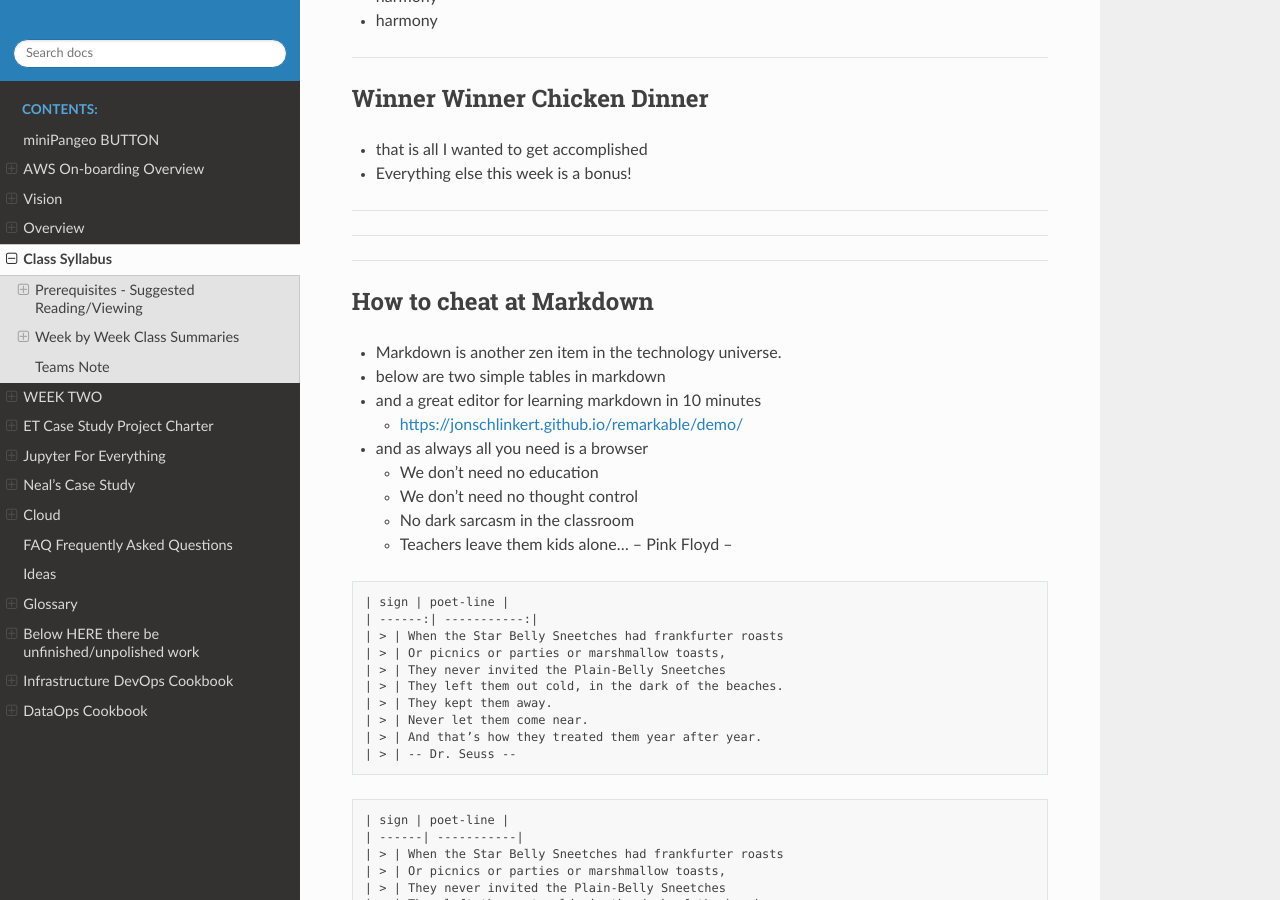
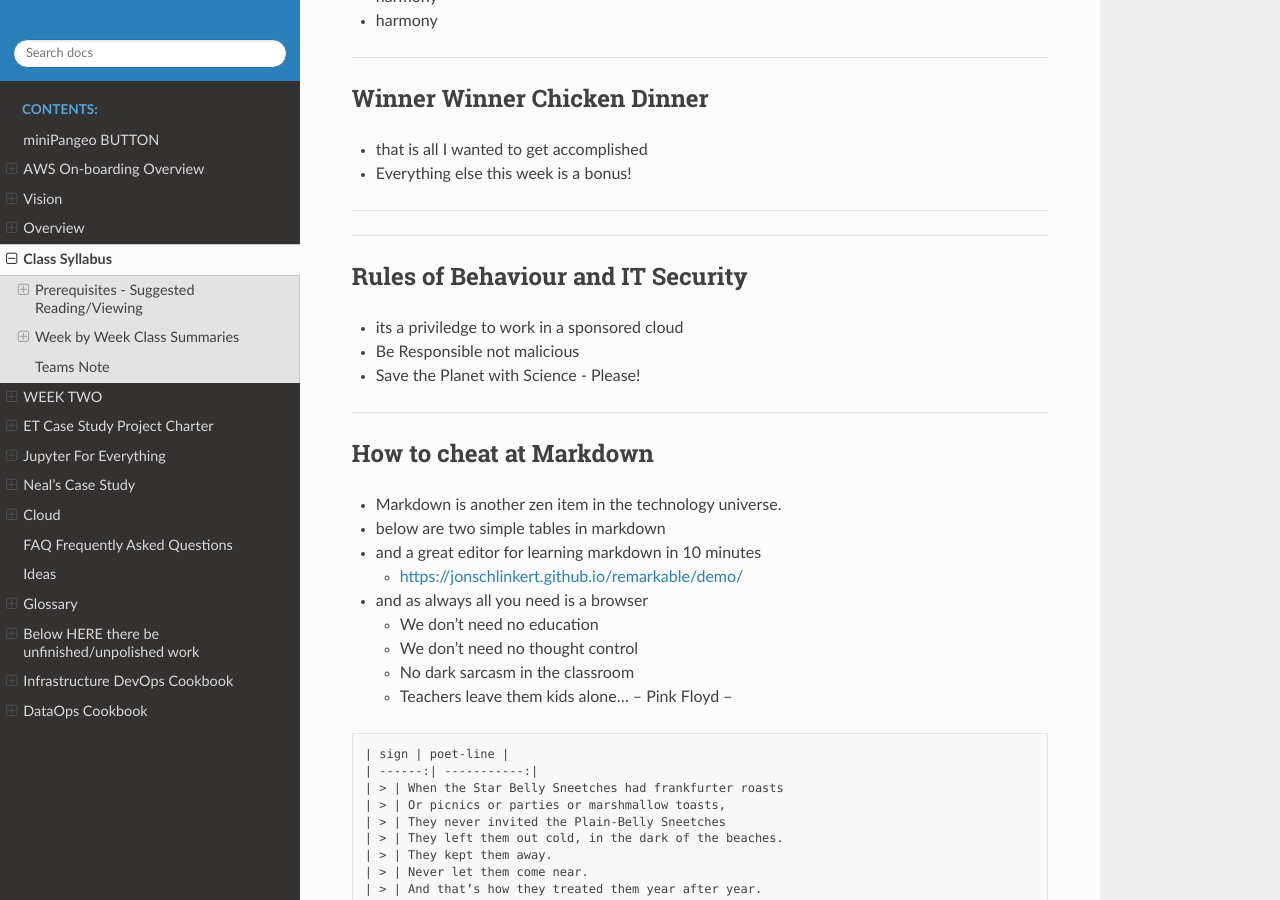
Before and after one commit to tonybutzer/harmony, a Sphinx documentation site: the page built from documentation/source/00weekbyweek.md, in a window 1280 px wide and 900 px high, scrolled down 6813 px. Built offline with Sphinx 7.4.7 and the Read the Docs theme 2.0.0, drawn with Linux system fonts in a browser that asks for light colours; pages that are not in the unit, such as notebooks, are missing from menus.

Commit message:
automatic git update from Makefile

```diff
--- a/documentation/source/00weekbyweek.md
+++ b/documentation/source/00weekbyweek.md
@@ -227,6 +227,11 @@ science_joy = 1 * ec2 + docker * 1e3
 
 ---
 ---
+## Rules of Behaviour and IT Security
+
+- its a priviledge to work in a sponsored cloud
+- Be Responsible not malicious
+- Save the Planet with Science - Please!
 ---
 
 ## How to cheat at Markdown
```
